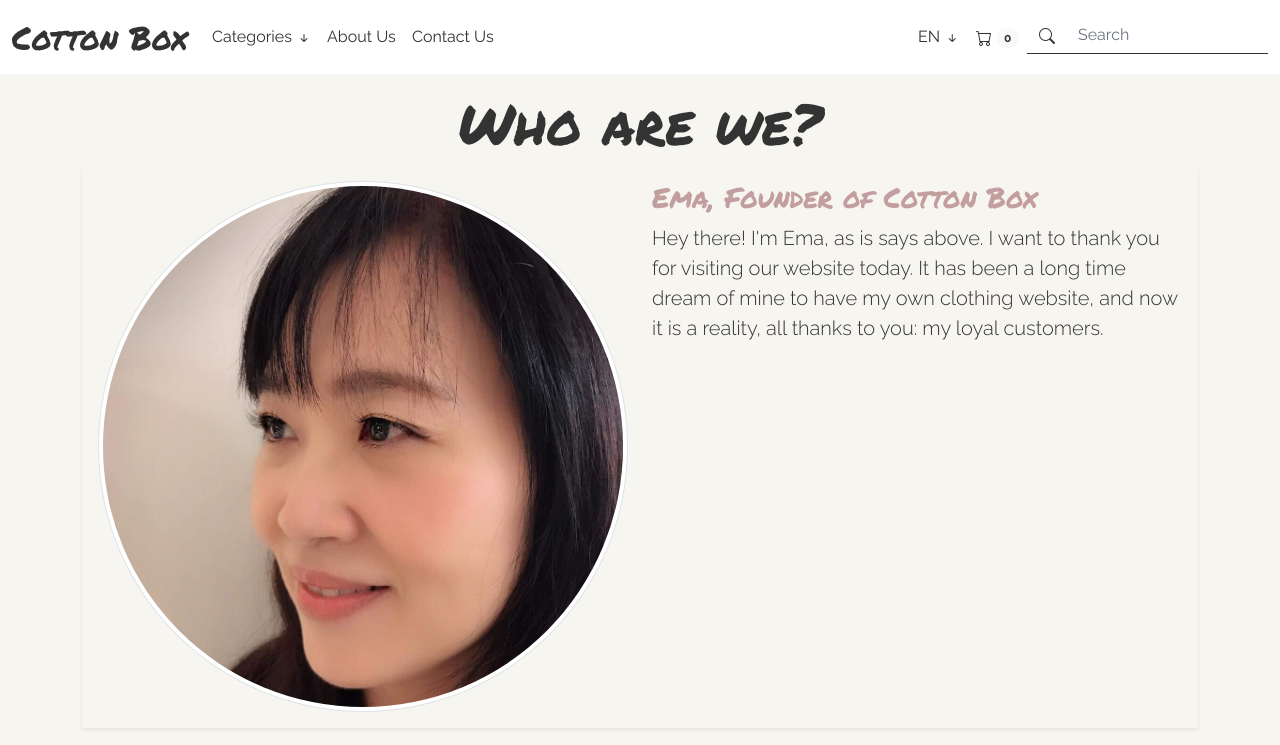
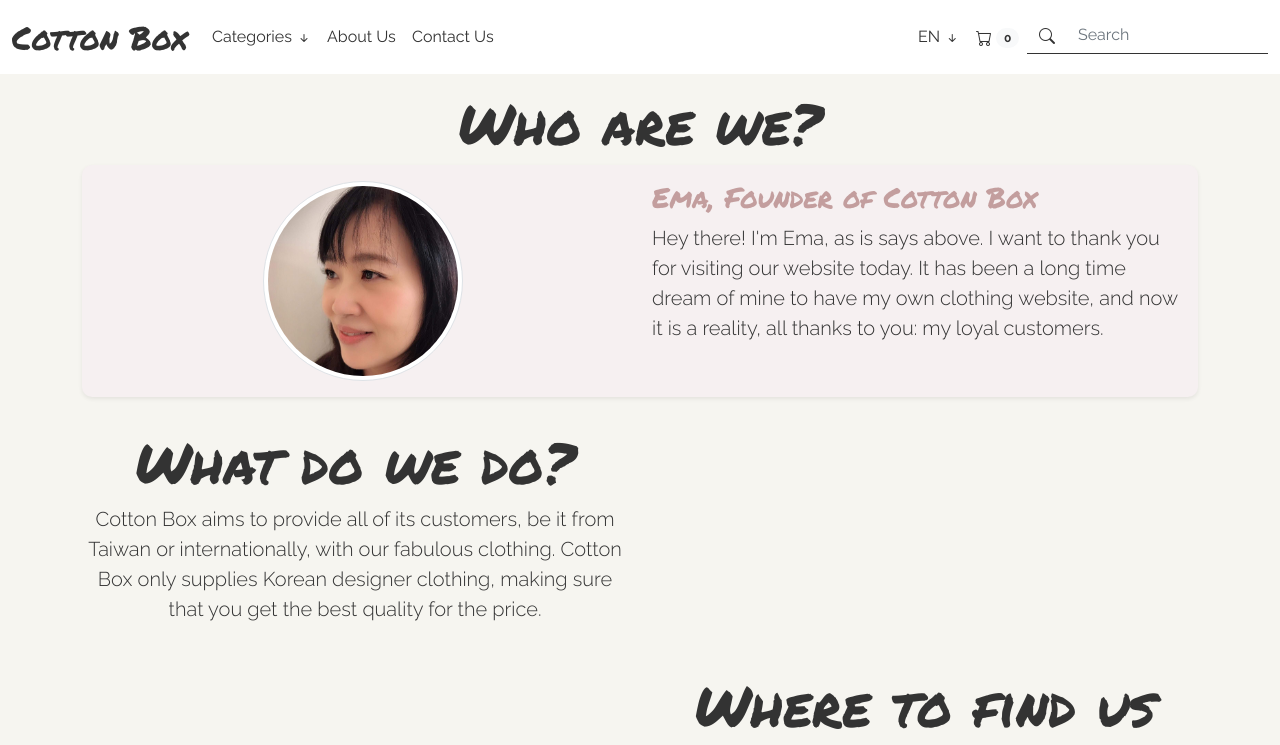
Before and after one commit to RoyMagnussen/CottonBox-Data-Centric, a Flask app: page /about/ in a window 1280 px wide. Shown: the top 745 px of the page. Run offline with Flask 2, Linux system fonts and the light colour scheme; data that the repository does not hold is empty; some libraries are stand-ins or nearby versions; some web fonts are replaced.

Commit message:
Styled the about page.

```diff
--- a/static/css/style.css
+++ b/static/css/style.css
@@ -93,6 +93,16 @@ body {
     object-fit: cover;
 }
 
+.company-member-card {
+    background-color: #f6f0f1;
+    border-radius: 10px;
+}
+
+.profile-picture {
+    width: 200px;
+    height: 200px;
+}
+
 /* ------------------------- Navigation ------------------------- */
 .logo {
     font-family: "Permanent Marker", cursive;
@@ -122,3 +132,9 @@ body {
         border-bottom-left-radius: 10px;
     }
 }
+
+/* ------------------------- About Page ------------------------- */
+.map {
+    height: 500px;
+    border-radius: 10px;
+}
```
